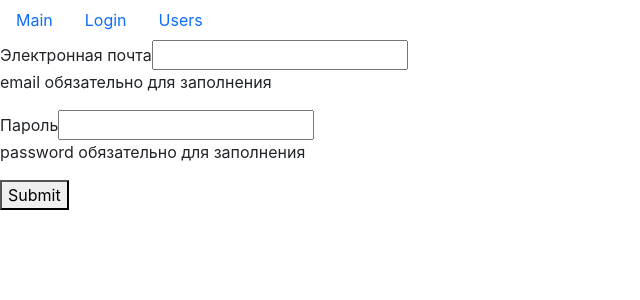
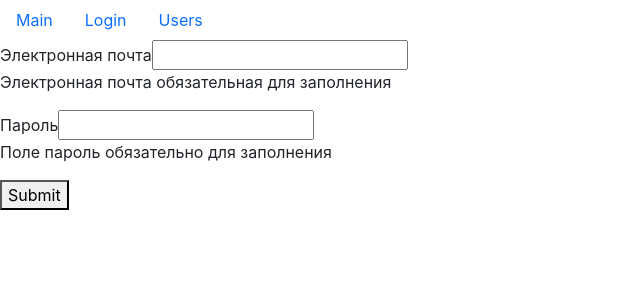
Before and after one commit to Operator34/course_project, a React (Create React App) app: page /login in a window 1280 px wide. Shown: the top 300 px of the page, without its empty margins (0-640 px from the left). Built offline with nearby package versions, Linux system fonts and the light colour scheme.

Commit message:
Создание валидатора

```diff
--- a/src/app/layouts/login.jsx
+++ b/src/app/layouts/login.jsx
@@ -1,5 +1,6 @@
 import React, { useEffect, useState } from "react";
 import TextField from "../components/textField";
+import { validador } from "../utils/validador";
 
 const Login = () => {
     const [data, setData] = useState({ email: "", password: "" });
@@ -11,19 +12,25 @@ const Login = () => {
         }));
         console.log(target.name);
     };
+    const validatorConfig = {
+        email: {
+            isRequired: {
+                message: "Электронная почта обязательная для заполнения"
+            }
+        },
+        password: {
+            isRequired: {
+                message: "Поле пароль обязательно для заполнения"
+            }
+        }
+    };
     useEffect(() => {
         validate();
     }, [data]);
     const validate = () => {
-        const errors = {};
-        for (const fieldName in data) {
-            if (data[fieldName].trim() === "") {
-                console.log(fieldName);
-                errors[fieldName] = `${fieldName} обязательно для заполнения`;
-            }
-        }
+        const errors = validador(data, validatorConfig);
         setErrors(errors);
-        return Object.keys(errors).length === 0 || false;
+        return Object.keys(errors).length === 0;
     };
     const handleSubmit = (e) => {
         e.preventDefault();
--- /dev/null
+++ b/src/app/utils/validador.js
@@ -0,0 +1,27 @@
+/* eslint-disable */
+export function validador(data, config) {
+    const errors = {};
+    function validate(validateMethod, data, config) {
+        switch (validateMethod) {
+            case "isRequired":
+                if (data.trim() === "") return config.message;
+                break;
+
+            default:
+                break;
+        }
+    }
+    for (const fieldName in data) {
+        for (const validateMethod in config[fieldName]) {
+            const error = validate(
+                validateMethod,
+                data[fieldName],
+                config[fieldName][validateMethod]
+            );
+            if (error) {
+                errors[fieldName] = error;
+            }
+        }
+    }
+    return errors;
+}
```
